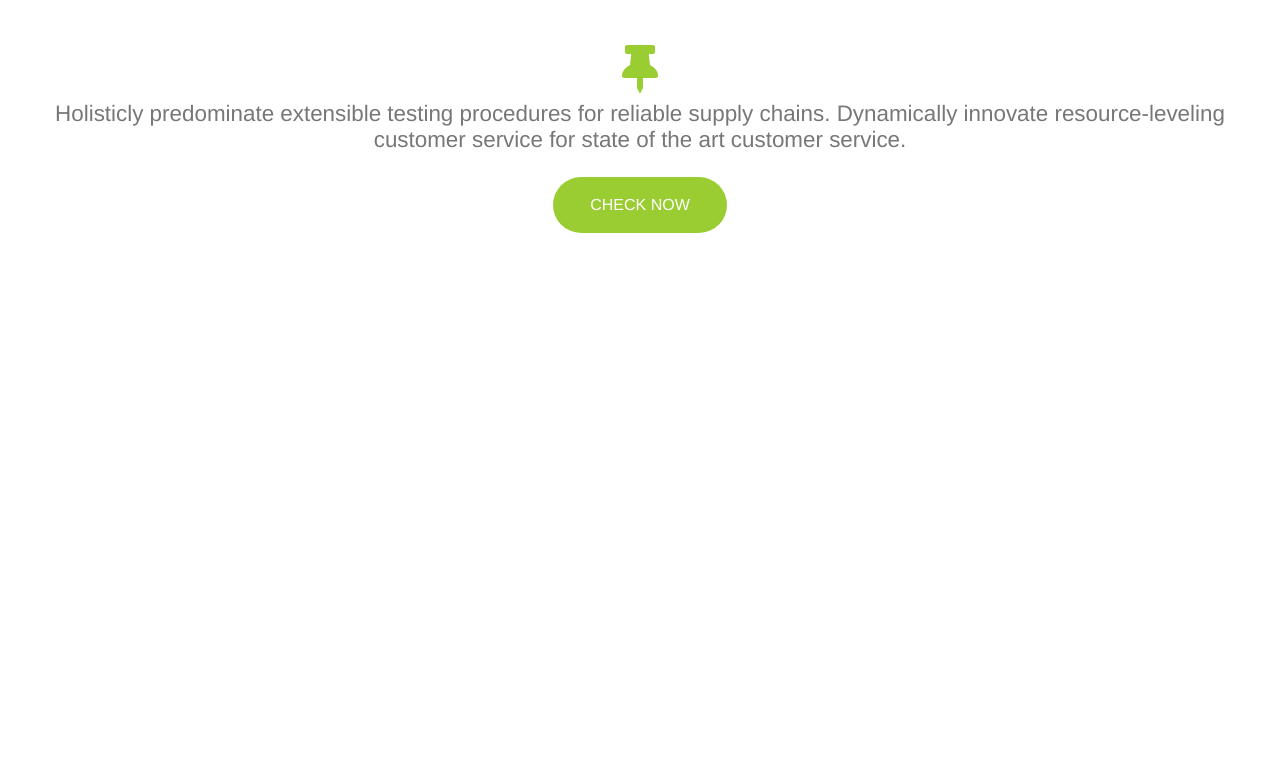
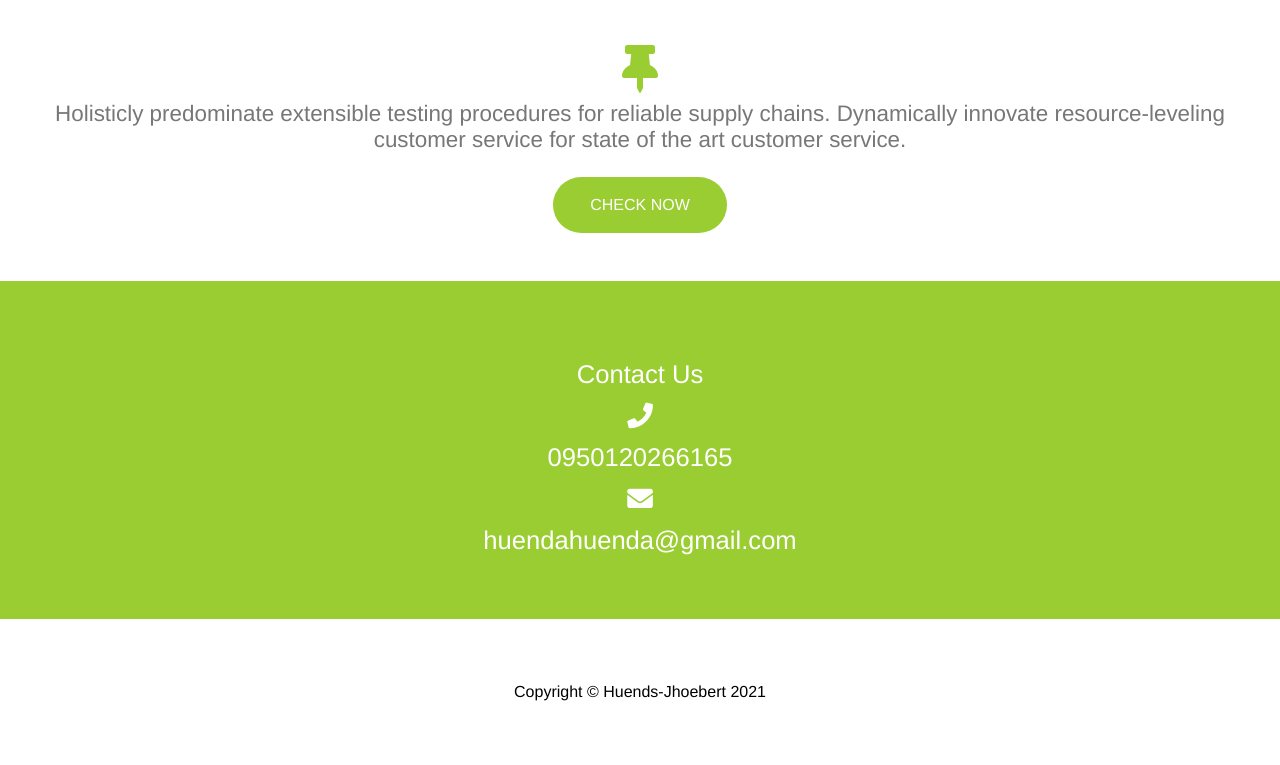
Before and after one commit to Huends-Jhoebert/sample-homepage, a plain HTML site: page index.html in a window 1280 px wide. Shown: the part 2421-3186 px from the top of the page. Before the commit the page ends 2702 px from the top, so only its background shows below. Drawn offline with Linux system fonts and the light colour scheme.

Commit message:
initialize footer pages

```diff
--- a/css/style.css
+++ b/css/style.css
@@ -711,3 +711,35 @@ body{
 	margin-top: 1rem;
 	text-transform: uppercase;
 }
+
+.footer-content-1{
+	background: #9ACD32;
+	padding: 4rem;
+	color: #fff;
+	position: relative;
+	margin: auto;
+	display: flex;
+	flex-direction: column;
+	justify-content: center;
+	align-items: center;
+	text-align: center;
+	z-index: 2;
+}
+
+.footer-content-1 h2,
+.footer-content-1 i,
+.footer-content-1 p{
+	margin-top: 0.9rem;
+	font-size: 1.6rem;
+}
+
+.footer-content-1 h2,
+.footer-content-1p{
+	font-weight: lighter;
+}
+
+.footer-content-2 p{
+	text-align: center;
+	padding: 4rem;
+	font-weight: 500;
+}
--- a/index.html
+++ b/index.html
@@ -102,5 +102,19 @@
 		</main>
 
 
+		<footer>
+			<div class="footer-content-1">
+				<h2>Contact Us</h2>
+				<i class="fas fa-phone"></i>
+				<p>0950120266165</p>
+				<i class="fas fa-envelope"></i>
+				<p>huendahuenda@gmail.com</p>
+			</div>
+			<div class="footer-content-2">
+				<p>Copyright © Huends-Jhoebert 2021</p>
+			</div>
+		</footer>
+
+
 	</body>
 </html>
```
